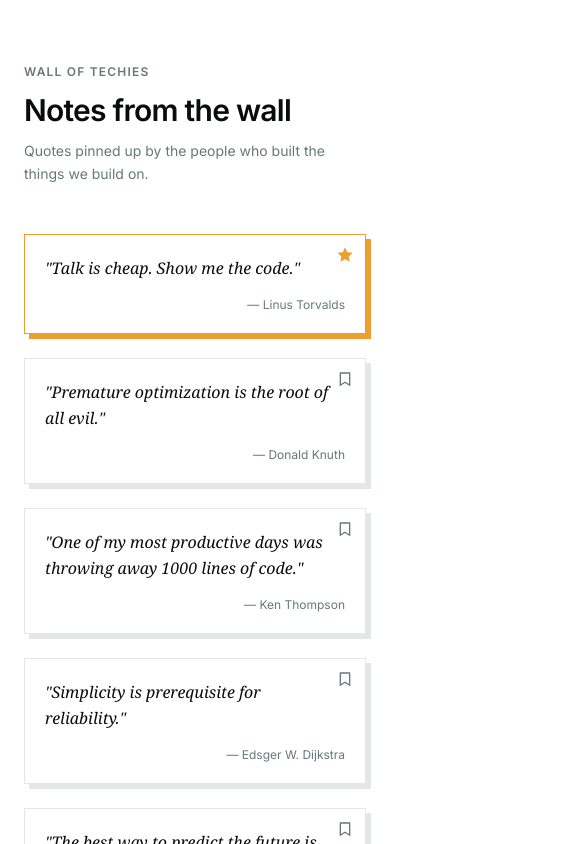
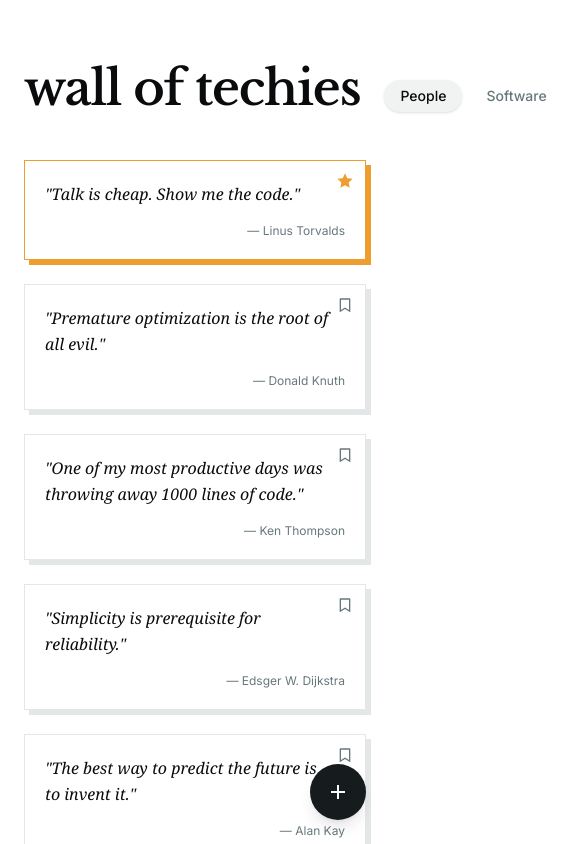
Before and after one commit to f-ei8ht/walloftechies, a Next.js app: page / in a window 390 px wide. Shown: the top 844 px of the page, 563 px wide, since content can reach past the window. Built offline with nearby package versions, Linux system fonts and the light colour scheme.

Commit message:
refactor: rework header and suggestion UI

```diff
--- a/app/globals.css
+++ b/app/globals.css
@@ -5,7 +5,7 @@
 @custom-variant dark (&:is(.dark *));
 
 @theme inline {
-    --font-heading: var(--font-sans);
+    --font-heading: var(--font-heading);
     --font-sans: var(--font-sans);
     --color-sidebar-ring: var(--sidebar-ring);
     --color-sidebar-border: var(--sidebar-border);
--- a/app/layout.tsx
+++ b/app/layout.tsx
@@ -1,10 +1,15 @@
-import { Geist, Geist_Mono, Inter } from "next/font/google"
+import { Geist_Mono, Inter, Libre_Baskerville } from "next/font/google"
 
 import "./globals.css"
 import { ThemeProvider } from "@/components/theme-provider"
 import { cn } from "@/lib/utils";
 
 const inter = Inter({subsets:['latin'],variable:'--font-sans'})
+
+const libreBaskerville = Libre_Baskerville({
+  subsets: ["latin"],
+  variable: "--font-heading",
+})
 
 const fontMono = Geist_Mono({
   subsets: ["latin"],
@@ -20,7 +25,7 @@ export default function RootLayout({
     <html
       lang="en"
       suppressHydrationWarning
-      className={cn("antialiased", fontMono.variable, "font-sans", inter.variable)}
+      className={cn("antialiased", fontMono.variable, "font-sans", inter.variable, libreBaskerville.variable)}
     >
       <body>
         <ThemeProvider>{children}</ThemeProvider>
--- a/app/page.tsx
+++ b/app/page.tsx
@@ -1,20 +1,18 @@
 import { QuoteCard } from "@/components/text/quote-card"
 import { SuggestQuoteModal } from "@/components/folder/suggest-quote-modal"
+import { ViewToggle } from "@/components/ui/view-toggle"
 import quotes from "@/data/quotes.json"
 
 export default function Page() {
   return (
     <main className="mx-auto w-full max-w-7xl px-6 py-16 sm:py-24">
-      <div className="mb-12 max-w-xl">
-        <p className="text-xs font-semibold tracking-widest text-muted-foreground uppercase">
-          Wall of Techies
-        </p>
-        <h1 className="mt-3 font-heading text-3xl font-semibold tracking-tight sm:text-4xl">
-          Notes from the wall
+      <div className="mb-12 flex items-end justify-between gap-6">
+        <h1 className="font-heading text-5xl leading-none font-semibold tracking-tight lowercase whitespace-nowrap [text-box:trim-both_text_alphabetic] sm:text-6xl md:text-7xl">
+          wall of techies
         </h1>
-        <p className="mt-3 text-sm leading-relaxed text-muted-foreground">
-          Quotes pinned up by the people who built the things we build on.
-        </p>
+        <div className="shrink-0">
+          <ViewToggle />
+        </div>
       </div>
 
       <div className="columns-1 gap-6 sm:columns-2 lg:columns-5">
--- a/components/folder/opensource-folder-tab-card.tsx
+++ /dev/null
@@ -1,140 +0,0 @@
-"use client";
-
-import Image from "next/image";
-import { forwardRef, type ComponentPropsWithoutRef } from "react";
-import { cn } from "@/lib/cn";
-
-export type OpensourceFolderTabCardProps = Readonly<
-  {
-    appName?: string;
-    cardLabel?: string;
-    title?: string;
-    subtitle?: string;
-    primaryValue?: string;
-    primaryLabel?: string;
-    imageSrc?: string;
-    imageAlt?: string;
-    size?: "sm" | "md";
-  } & ComponentPropsWithoutRef<"div">
->;
-
-export const OpensourceFolderTabCard = forwardRef<
-  HTMLDivElement,
-  OpensourceFolderTabCardProps
->(function OpensourceFolderTabCard(
-  {
-    className,
-    appName = "Wall of Techies",
-    cardLabel = "Card Design",
-    title = "Suggest a thought",
-    subtitle = "Pin it to the wall",
-    primaryValue = "100",
-    primaryLabel = "Thoughts",
-    imageSrc = "/background1.webp",
-    imageAlt = "Card preview",
-    size = "md",
-    ...props
-  },
-  ref,
-) {
-  const compact = size === "sm";
-
-  // Corner radii scale with the card size so the shape stays proportional.
-  const radius = compact
-    ? { outer: "1.75rem", inner: "1.5rem", topRight: "0.9rem", tabTl: "0.85rem", tabTr: "0.75rem" }
-    : { outer: "3rem", inner: "2.35rem", topRight: "1.35rem", tabTl: "1.35rem", tabTr: "1.15rem" };
-
-  return (
-    <div
-      ref={ref}
-      data-slot="opensource-folder-tab-card"
-      style={{ borderRadius: radius.outer }}
-      className={cn(
-        "relative overflow-hidden border-border bg-border font-sans dark:border-muted dark:bg-muted",
-        compact ? "size-[15rem] border-[6px]" : "size-[22rem] border-[8px]",
-        className,
-      )}
-      {...props}
-    >
-      <div
-        className="absolute inset-x-1 top-1 h-[42%] overflow-hidden"
-        style={{
-          borderTopLeftRadius: radius.inner,
-          borderTopRightRadius: radius.inner,
-        }}
-      >
-        <Image
-          src={imageSrc}
-          alt={imageAlt}
-          fill
-          sizes="300px"
-          className="object-cover object-top"
-        />
-
-        <div className="absolute top-3 right-4 z-20 text-right leading-snug">
-          <p className={cn("font-medium text-muted-foreground", compact ? "text-[11px]" : "text-xs")}>
-            {appName}
-          </p>
-          <p className="sr-only">{cardLabel}</p>
-        </div>
-      </div>
-
-      <div
-        className="absolute inset-x-1 top-[28%] bottom-1 z-10 overflow-hidden"
-        style={{
-          borderBottomLeftRadius: radius.inner,
-          borderBottomRightRadius: radius.inner,
-        }}
-      >
-        <div className="pointer-events-none absolute inset-0">
-          <div
-            className="absolute inset-x-0 top-[10%] bottom-0 bg-card"
-            style={{
-              borderBottomLeftRadius: radius.inner,
-              borderBottomRightRadius: radius.inner,
-              borderTopRightRadius: radius.topRight,
-            }}
-          />
-          <div
-            className="absolute top-0 left-0 h-[22%] w-[42%] bg-card"
-            style={{
-              borderTopLeftRadius: radius.tabTl,
-              borderTopRightRadius: radius.tabTr,
-            }}
-          />
-          <svg
-            className="absolute top-0 left-[36%] h-[22%] w-[22%] text-card"
-            viewBox="0 0 100 100"
-            preserveAspectRatio="none"
-            aria-hidden
-          >
-            <path
-              d="M0 0H20C30 0 36 6 42 18L80 82C86 94 92 100 100 100V100H0Z"
-              fill="currentColor"
-            />
-          </svg>
-        </div>
-
-        <div className={cn("relative z-30 flex h-full flex-col justify-between text-left", compact ? "px-4 pt-[16%] pb-4" : "px-6 pt-[18%] pb-7")}>
-          <div>
-            <h2 className={cn("leading-tight font-medium text-card-foreground", compact ? "text-base" : "text-lg")}>
-              {title}
-            </h2>
-            <p className={cn("mt-1 text-muted-foreground", compact ? "text-xs" : "text-sm")}>{subtitle}</p>
-          </div>
-
-          <div className="flex items-end">
-            <p className="flex items-baseline gap-2 text-card-foreground">
-              <span className={cn("leading-none font-bold", compact ? "text-lg" : "text-xl")}>
-                {primaryValue}
-              </span>
-              <span className={cn("font-normal", compact ? "text-xs" : "text-sm")}>{primaryLabel}</span>
-            </p>
-          </div>
-        </div>
-      </div>
-    </div>
-  );
-});
-
-OpensourceFolderTabCard.displayName = "OpensourceFolderTabCard";
--- a/components/folder/suggest-quote-modal.tsx
+++ b/components/folder/suggest-quote-modal.tsx
@@ -2,10 +2,9 @@
 
 import { useCallback, useEffect, useRef, useState } from "react";
 
-import { X } from "lucide-react";
+import { RiAddLine, RiCloseLine } from "@remixicon/react";
 
-import { NewsletterForm } from "@/components/forms/newsletter-form";
-import { OpensourceFolderTabCard } from "@/components/folder/opensource-folder-tab-card";
+import { SuggestQuoteForm } from "@/components/forms/suggest-quote-form";
 
 export function SuggestQuoteModal() {
   const [open, setOpen] = useState(false);
@@ -36,15 +35,10 @@ export function SuggestQuoteModal() {
         aria-haspopup="dialog"
         aria-expanded={open}
         onClick={openModal}
-        className="fixed right-6 bottom-6 z-50 hidden cursor-pointer rounded-[3rem] outline-none focus:outline-none md:block"
+        aria-label="Suggest a quote"
+        className="fixed right-6 bottom-6 z-50 flex size-14 cursor-pointer items-center justify-center rounded-full bg-primary text-primary-foreground shadow-lg transition-colors outline-none hover:bg-primary/80 focus:outline-none focus-visible:ring-3 focus-visible:ring-ring/50"
       >
-        <OpensourceFolderTabCard
-          size="sm"
-          className="cursor-pointer"
-          appName="Wall of Techies"
-          imageSrc="/folder.jpg"
-          imageAlt="Card preview"
-        />
+        <RiAddLine size={24} aria-hidden />
       </button>
 
       {open ? (
@@ -63,12 +57,12 @@ export function SuggestQuoteModal() {
             className="relative z-10 w-full max-w-md outline-none"
           >
             <div className="relative">
-              <NewsletterForm
+              <SuggestQuoteForm
                 title="Add a thought to the wall"
-                subtitle="Know a quote worth pinning? Leave your email and we'll review your suggestion."
-                submitLabel="Send suggestion"
+                subtitle="Know a quote that deserves a spot on the wall? Drop it below."
+                submitLabel="Pin it to the wall"
                 successMessage="Thanks — we'll get back to you if it makes the wall."
-                privacyNote="We'll only reach out about your submission."
+                privacyNote=""
                 onSubmit={async (values) => {
                   // TODO: wire this up to your backend / request endpoint.
                   console.log("suggestion request", values)
@@ -80,7 +74,7 @@ export function SuggestQuoteModal() {
                 aria-label="Close"
                 className="absolute top-5 right-5 flex size-8 cursor-pointer items-center justify-center rounded-full bg-muted text-muted-foreground transition-colors hover:text-foreground"
               >
-                <X size={16} aria-hidden />
+                <RiCloseLine size={16} aria-hidden />
               </button>
             </div>
           </div>
--- a/components/forms/newsletter-form.tsx
+++ b/components/forms/suggest-quote-form.tsx
@@ -9,21 +9,26 @@ import {
   type FormEvent,
 } from "react";
 
-import { AlertCircle, Check, ChevronRight, Loader2 } from "lucide-react";
+import {
+  RiArrowRightSLine,
+  RiCheckLine,
+  RiErrorWarningLine,
+  RiLoader4Line,
+} from "@remixicon/react";
 
 import { cn } from "@/lib/cn";
 
 const EMAIL_RE = /^[^\s@]+@[^\s@]+\.[^\s@]+$/;
 
-export type NewsletterFormValues = Readonly<{
+export type SuggestQuoteFormValues = Readonly<{
   email: string;
   quote: string;
   author: string;
 }>;
 
-type NewsletterFormErrors = Partial<Record<keyof NewsletterFormValues, string>>;
+type SuggestQuoteFormErrors = Partial<Record<keyof SuggestQuoteFormValues, string>>;
 
-export type NewsletterFormProps = Readonly<
+export type SuggestQuoteFormProps = Readonly<
   {
     title?: string;
     subtitle?: string;
@@ -32,12 +37,12 @@ export type NewsletterFormProps = Readonly<
     privacyNote?: string;
     submitErrorMessage?: string;
     loading?: boolean;
-    onSubmit?: (values: NewsletterFormValues) => void | Promise<void>;
+    onSubmit?: (values: SuggestQuoteFormValues) => void | Promise<void>;
   } & Omit<ComponentPropsWithoutRef<"form">, "onSubmit">
 >;
 
-function validate(values: NewsletterFormValues): NewsletterFormErrors {
-  const errors: NewsletterFormErrors = {};
+function validate(values: SuggestQuoteFormValues): SuggestQuoteFormErrors {
+  const errors: SuggestQuoteFormErrors = {};
   const email = values.email.trim();
   const quote = values.quote.trim();
   const author = values.author.trim();
@@ -52,8 +57,8 @@ function validate(values: NewsletterFormValues): NewsletterFormErrors {
   return errors;
 }
 
-export const NewsletterForm = forwardRef<HTMLFormElement, NewsletterFormProps>(
-  function NewsletterForm(
+export const SuggestQuoteForm = forwardRef<HTMLFormElement, SuggestQuoteFormProps>(
+  function SuggestQuoteForm(
     {
       className,
       title = "Add a thought to the wall",
@@ -73,7 +78,7 @@ export const NewsletterForm = forwardRef<HTMLFormElement, NewsletterFormProps>(
     const [email, setEmail] = useState("");
     const [quote, setQuote] = useState("");
     const [author, setAuthor] = useState("");
-    const [errors, setErrors] = useState<NewsletterFormErrors>({});
+    const [errors, setErrors] = useState<SuggestQuoteFormErrors>({});
     const [submitError, setSubmitError] = useState("");
     const [submitting, setSubmitting] = useState(false);
     const [success, setSuccess] = useState(false);
@@ -85,7 +90,7 @@ export const NewsletterForm = forwardRef<HTMLFormElement, NewsletterFormProps>(
         event.preventDefault();
         if (busy || success) return;
 
-        const values: NewsletterFormValues = { email, quote, author };
+        const values: SuggestQuoteFormValues = { email, quote, author };
         const nextErrors = validate(values);
         setErrors(nextErrors);
         if (Object.keys(nextErrors).length > 0) return;
@@ -124,7 +129,7 @@ export const NewsletterForm = forwardRef<HTMLFormElement, NewsletterFormProps>(
 
     const inputClass = (hasError: boolean) =>
       cn(
-        "h-11 w-full rounded-md border bg-background px-3.5 text-sm text-foreground ring-0 transition-[border-color,background-color] duration-200 outline-none placeholder:text-muted-foreground focus:ring-0 disabled:cursor-not-allowed disabled:bg-muted",
+        "w-full rounded-md border bg-background px-3.5 py-2.5 text-sm text-foreground ring-0 transition-[border-color,background-color] duration-200 outline-none placeholder:text-muted-foreground focus:ring-0 disabled:cursor-not-allowed disabled:bg-muted",
         hasError
           ? "border-destructive focus:border-destructive"
           : "border-border focus:border-ring",
@@ -133,7 +138,7 @@ export const NewsletterForm = forwardRef<HTMLFormElement, NewsletterFormProps>(
     return (
       <form
         ref={ref}
-        data-slot="newsletter-form"
+        data-slot="suggest-quote-form"
         data-success={success || undefined}
         aria-busy={busy}
         noValidate
@@ -160,7 +165,7 @@ export const NewsletterForm = forwardRef<HTMLFormElement, NewsletterFormProps>(
             aria-live="polite"
             className="flex items-start gap-2 border-l-2 border-emerald-500 bg-emerald-500/10 px-3.5 py-3"
           >
-            <Check
+            <RiCheckLine
               size={16}
               className="mt-0.5 shrink-0 text-emerald-600 dark:text-emerald-400"
               aria-hidden
@@ -171,11 +176,11 @@ export const NewsletterForm = forwardRef<HTMLFormElement, NewsletterFormProps>(
           </div>
         ) : (
           <>
-            <div className="space-y-4">
+            <div className="space-y-5">
               <div>
                 <label
                   htmlFor={`${formId}-email`}
-                  className="mb-1.5 block text-sm font-medium text-foreground"
+                  className="mb-2 block text-sm font-medium text-foreground"
                 >
                   Email
                 </label>
@@ -214,7 +219,7 @@ export const NewsletterForm = forwardRef<HTMLFormElement, NewsletterFormProps>(
               <div>
                 <label
                   htmlFor={`${formId}-quote`}
-                  className="mb-1.5 block text-sm font-medium text-foreground"
+                  className="mb-2 block text-sm font-medium text-foreground"
                 >
                   Quote
                 </label>
@@ -256,7 +261,7 @@ export const NewsletterForm = forwardRef<HTMLFormElement, NewsletterFormProps>(
               <div>
                 <label
                   htmlFor={`${formId}-author`}
-                  className="mb-1.5 block text-sm font-medium text-foreground"
+                  className="mb-2 block text-sm font-medium text-foreground"
                 >
                   Author
                 </label>
@@ -296,7 +301,7 @@ export const NewsletterForm = forwardRef<HTMLFormElement, NewsletterFormProps>(
                 role="alert"
                 className="mt-5 flex items-start gap-2.5 border-l-2 border-destructive bg-destructive/10 px-3 py-2.5 text-sm text-destructive"
               >
-                <AlertCircle size={16} className="mt-0.5 shrink-0" aria-hidden />
+                <RiErrorWarningLine size={16} className="mt-0.5 shrink-0" aria-hidden />
                 <span>{submitError}</span>
               </div>
             ) : null}
@@ -307,15 +312,17 @@ export const NewsletterForm = forwardRef<HTMLFormElement, NewsletterFormProps>(
               className="mt-6 flex h-11 w-full cursor-pointer items-center justify-center gap-2 rounded-md bg-primary px-4 text-sm font-semibold text-primary-foreground transition-colors hover:bg-primary/90 focus-visible:outline-2 focus-visible:outline-offset-2 focus-visible:outline-ring disabled:cursor-not-allowed disabled:opacity-60"
             >
               {busy ? (
-                <Loader2 size={16} className="animate-spin" aria-hidden />
+                <RiLoader4Line size={16} className="animate-spin" aria-hidden />
               ) : null}
               {busy ? "Submitting…" : submitLabel}
-              {!busy ? <ChevronRight size={15} aria-hidden /> : null}
+              {!busy ? <RiArrowRightSLine size={15} aria-hidden /> : null}
             </button>
 
-            <p className="mt-4 text-center text-xs text-muted-foreground">
-              {privacyNote}
-            </p>
+            {privacyNote ? (
+              <p className="mt-4 text-center text-xs text-muted-foreground">
+                {privacyNote}
+              </p>
+            ) : null}
           </>
         )}
       </form>
@@ -323,4 +330,4 @@ export const NewsletterForm = forwardRef<HTMLFormElement, NewsletterFormProps>(
   },
 );
 
-NewsletterForm.displayName = "NewsletterForm";
+SuggestQuoteForm.displayName = "SuggestQuoteForm";
--- /dev/null
+++ b/components/ui/view-toggle.tsx
@@ -0,0 +1,34 @@
+"use client";
+
+import { useState } from "react";
+import { cn } from "cn";
+
+export const viewOptions = ["People", "Software"] as const;
+
+export type ViewOption = (typeof viewOptions)[number];
+
+export function ViewToggle() {
+  const [active, setActive] = useState<ViewOption>("People");
+
+  return (
+    <div role="group" aria-label="Filter wall by view" className="flex items-center gap-2">
+      {viewOptions.map((view) => (
+        <button
+          key={view}
+          type="button"
+          aria-pressed={active === view}
+          onClick={() => setActive(view)}
+          className={cn(
+            "cursor-pointer rounded-full px-4 py-1.5 text-sm font-medium transition-colors outline-none",
+            "focus-visible:ring-3 focus-visible:ring-ring/50",
+            active === view
+              ? "bg-muted text-foreground shadow-sm"
+              : "text-muted-foreground hover:bg-muted/70 hover:text-foreground",
+          )}
+        >
+          {view}
+        </button>
+      ))}
+    </div>
+  );
+}
--- a/package.json
+++ b/package.json
@@ -17,7 +17,6 @@
     "class-variance-authority": "^0.7.1",
     "clsx": "^2.1.1",
     "cn": "^0.4.0",
-    "lucide-react": "^1.49.0",
     "next": "16.3.6",
     "next-themes": "^0.4.6",
     "react": "19.2.8",
```
Also changed, not shown: 2 other files (tests, documents, lock files or other folders).
